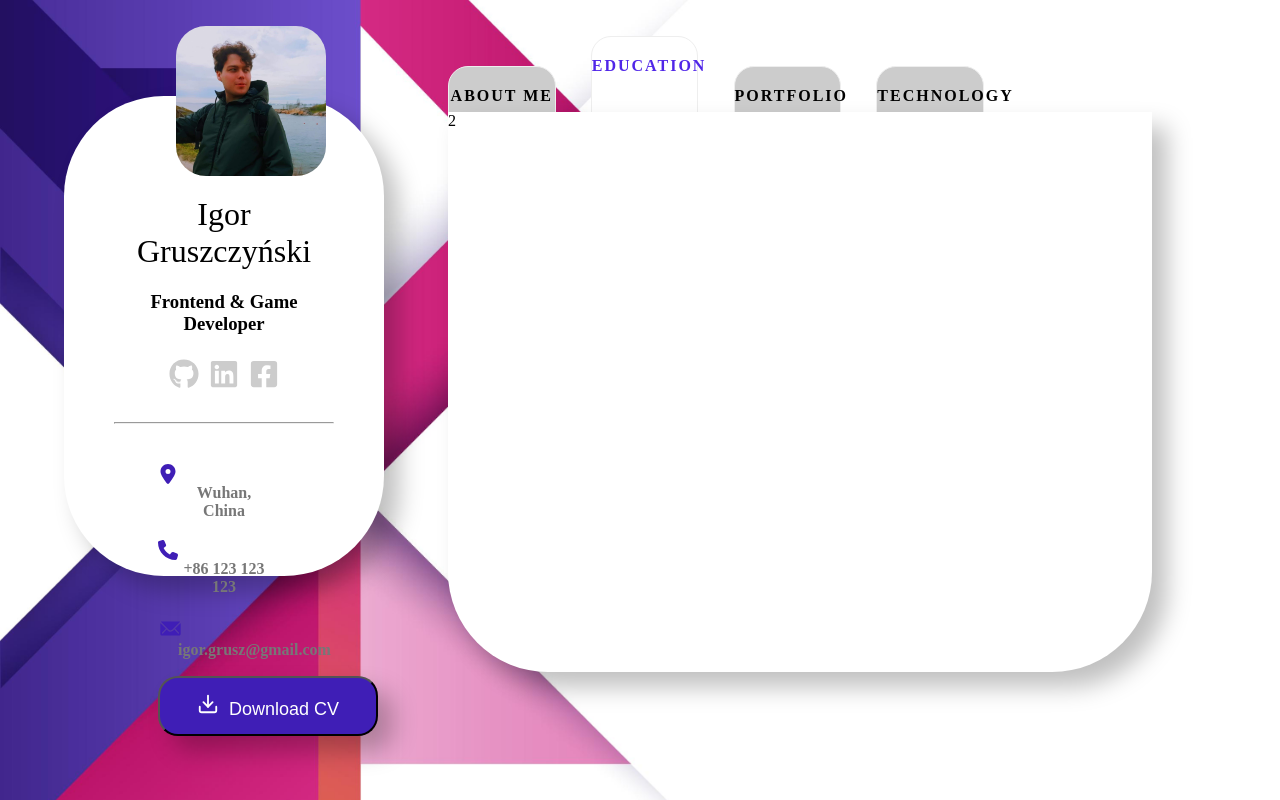
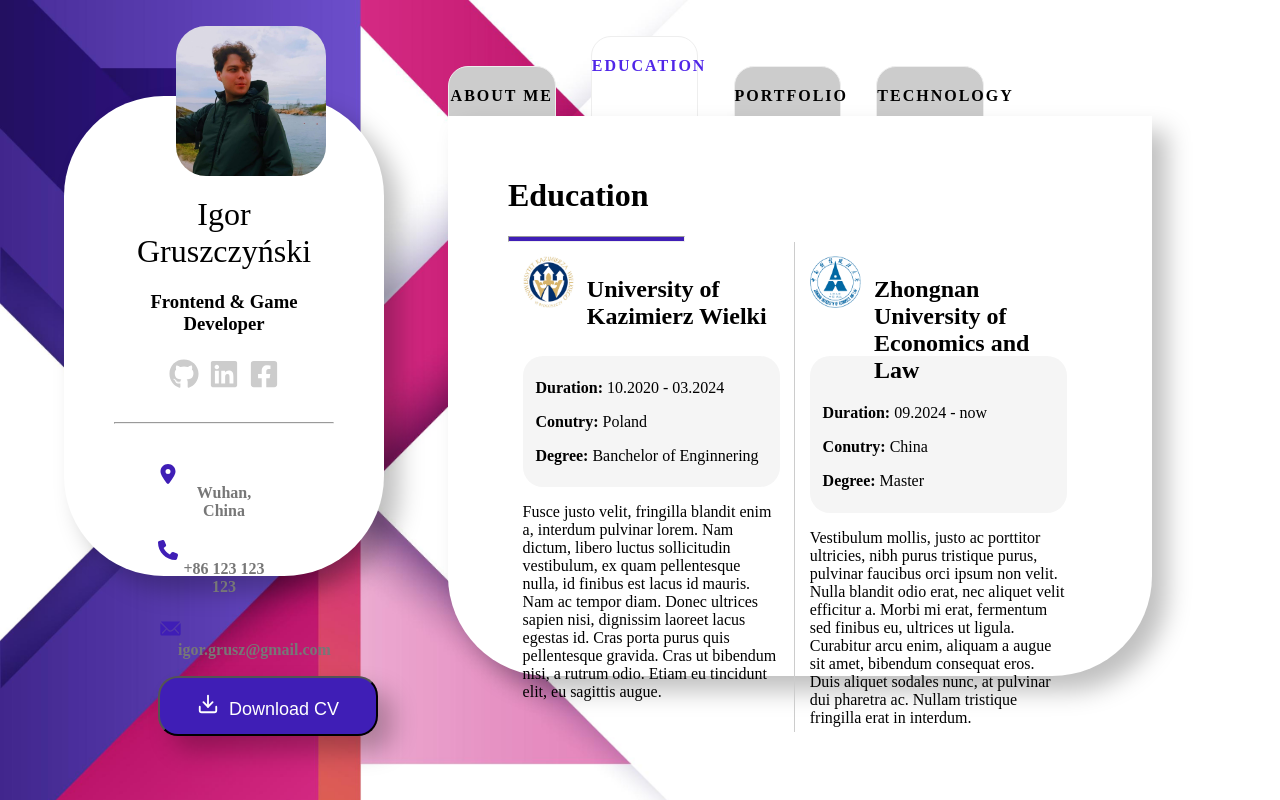
Before and after one commit to I-Gruszczynski/website_cv, a React (Create React App) app: page / in a window 1280 px wide. Both pictures are taken after a click on the item "EDUCATION". Built offline with nearby package versions, Linux system fonts and the light colour scheme.

Commit message:
Create Education Page

```diff
--- a/src/App.js
+++ b/src/App.js
@@ -3,6 +3,7 @@ import Header from "./components/header/header.js";
 import Aboutme from "./components/aboutme/aboutme.js";
 import { useEffect, useRef, useState } from "react";
 import Information from "./components/information/information.js";
+import Education from "./components/education/education.js";
 
 function App() {
   const [aboutme, setAboutMe] = useState(true);
@@ -96,7 +97,11 @@ function App() {
         />
         <div className="main-content-text">
           {aboutme && <Aboutme />}
-          {education && <p>2</p>}
+          {education && (
+            <p>
+              <Education />
+            </p>
+          )}
           {portfolio && <p>3</p>}
           {technology && <p>4</p>}
           {achievements && <p>5</p>}
--- /dev/null
+++ b/src/components/education/education.js
@@ -0,0 +1,70 @@
+import "./education.scss";
+
+const Education = () => {
+  return (
+    <div className="main-education-bg">
+      <div className="main-education">
+        <h1>Education</h1>
+        <hr />
+        <div className="main-education-text">
+          <div className="main-education-text-school">
+            <div className="main-education-text-school-header">
+              <img src="./logo-pol.jpg" alt="UNIVERSITY OG KAZIMIERZ WIELKI" />
+              <h2>University of Kazimierz Wielki</h2>
+            </div>
+            <div className="main-education-text-school-context">
+              <p>
+                <b>Duration: </b>10.2020 - 03.2024
+              </p>
+              <p>
+                <b>Conutry:</b> Poland
+              </p>
+              <p>
+                <b>Degree:</b> Banchelor of Enginnering
+              </p>
+            </div>
+            <p>
+              Fusce justo velit, fringilla blandit enim a, interdum pulvinar
+              lorem. Nam dictum, libero luctus sollicitudin vestibulum, ex quam
+              pellentesque nulla, id finibus est lacus id mauris. Nam ac tempor
+              diam. Donec ultrices sapien nisi, dignissim laoreet lacus egestas
+              id. Cras porta purus quis pellentesque gravida. Cras ut bibendum
+              nisi, a rutrum odio. Etiam eu tincidunt elit, eu sagittis augue.
+            </p>
+          </div>
+          <div className="main-education-text-school">
+            <div className="main-education-text-school-header">
+              <img
+                src="./Zhongnan_UEL_Logo.gif"
+                alt="ZHONGNAN UNIVERSITY OF ECONOMICS AND LAW"
+              />
+              <h2>Zhongnan University of Economics and Law</h2>
+            </div>
+            <div className="main-education-text-school-context">
+              <p>
+                <b>Duration:</b> 09.2024 - now
+              </p>
+              <p>
+                <b>Conutry:</b> China
+              </p>
+              <p>
+                <b>Degree:</b> Master
+              </p>
+            </div>
+            <p>
+              Vestibulum mollis, justo ac porttitor ultricies, nibh purus
+              tristique purus, pulvinar faucibus orci ipsum non velit. Nulla
+              blandit odio erat, nec aliquet velit efficitur a. Morbi mi erat,
+              fermentum sed finibus eu, ultrices ut ligula. Curabitur arcu enim,
+              aliquam a augue sit amet, bibendum consequat eros. Duis aliquet
+              sodales nunc, at pulvinar dui pharetra ac. Nullam tristique
+              fringilla erat in interdum.
+            </p>
+          </div>
+        </div>
+      </div>
+    </div>
+  );
+};
+
+export default Education;
--- /dev/null
+++ b/src/components/education/education.scss
@@ -0,0 +1,37 @@
+.main-education-bg {
+  margin: 20px;
+}
+.main-education {
+  padding: 40px;
+}
+.main-education > hr {
+  width: 30%;
+  height: 4px;
+  background-color: #3f1eb6;
+  margin: 0px;
+}
+.main-education-text-school {
+  width: 44%;
+  float: left;
+  padding: 2.5%;
+}
+.main-education-text-school:first-child {
+  border-right: 1px solid #ccc;
+}
+.main-education-text-school-header {
+  height: 100px;
+}
+.main-education-text-school-header > img {
+  float: left;
+  width: 20%;
+}
+.main-education-text-school-header > h2 {
+  float: left;
+  width: 70%;
+  padding: 0 5%;
+}
+.main-education-text-school-context {
+  background-color: #f5f5f5;
+  border-radius: 20px;
+  padding: 2.5% 5%;
+}
```
Also changed, not shown: public/Zhongnan_UEL_Logo.gif (added), public/logo-pol.jpg (added).
